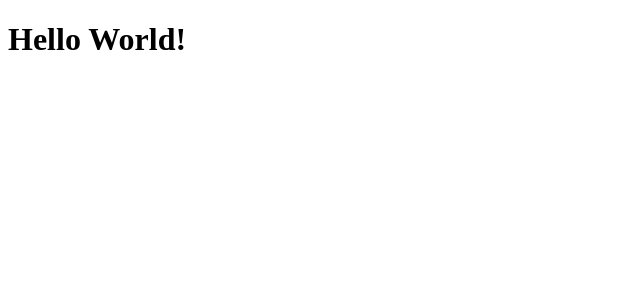
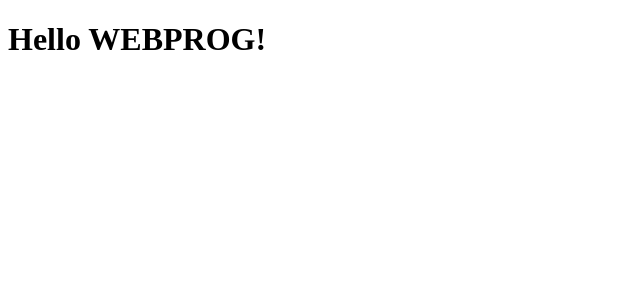
Before and after one commit to kppantino/webprog-mi231-vuejs, a Vue app in the folder vue-project/: page / in a window 1280 px wide. Shown: the top 300 px of the page, without its empty margins (0-640 px from the left). Built offline with nearby package versions, Linux system fonts and the light colour scheme.

Commit message:
Updated message

```diff
--- a/vue-project/src/App.vue
+++ b/vue-project/src/App.vue
@@ -1,5 +1,5 @@
 <template>
-  <h1>Hello World!</h1>
+  <h1>Hello WEBPROG!</h1>
 </template>
 
 <script></script>
```
